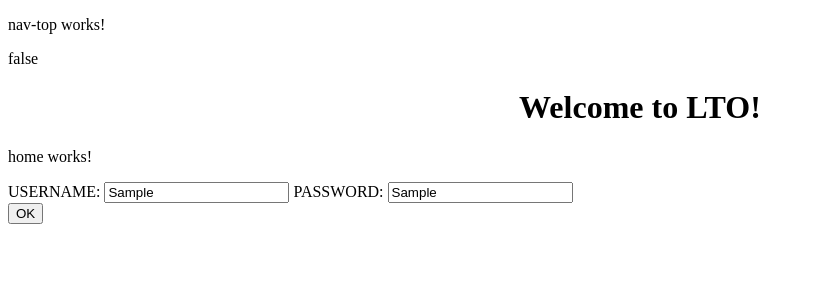
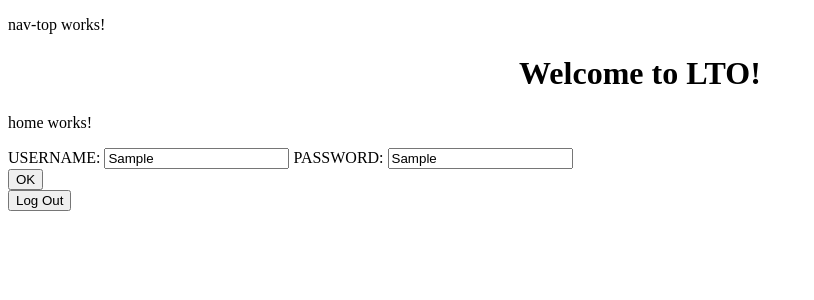
Before and after one commit to Yifan1989/HouseOfCards, an Angular app in the folder LTO/: page / in a window 1280 px wide. Both pictures are taken after typing "Sample", "Sample" into the empty fields and a click on the button "OK". Shown: the top 300 px of the page, without its empty margins (0-814 px from the left). Built offline with nearby package versions, Linux system fonts and the light colour scheme.

Commit message:
service in one component done

```diff
--- a/LTO/src/app/home/home.component.html
+++ b/LTO/src/app/home/home.component.html
@@ -14,4 +14,8 @@
     <div>
         <button (click)="loginClick($event)">OK</button>
     </div>
+
+    <div>
+        <button *ngIf="isUserLogin" (click)="logOutClick($event)">Log Out</button>
+    </div>
 </form>
--- a/LTO/src/app/home/home.component.ts
+++ b/LTO/src/app/home/home.component.ts
@@ -1,6 +1,7 @@
 import { Component, OnInit } from '@angular/core';
 import { FormGroup, FormBuilder, FormControl } from '@angular/forms';
 import { AppSettings } from '../../models/app-settings';
+import { LoginService } from '../../services/login.service';
 
 @Component({
     selector: 'app-home',
@@ -8,18 +9,29 @@ import { AppSettings } from '../../models/app-settings';
     styleUrls: ['./home.component.css']
 })
 export class HomeComponent implements OnInit {
+    private isUserLogin: boolean;
+
     private loginForm = new FormGroup({
         userName: new FormControl(''),
         passWord: new FormControl(''),
     });
     private appSettings = new AppSettings();
 
-    constructor() { }
+    constructor(private logInService: LoginService){
+        this.logInService.logInCheck.subscribe(value => {
+            this.isUserLogin = value;
+        })
+    }
 
     ngOnInit(): void{ }
 
     public loginClick(): void{
         this.appSettings.setCurrentUser(this.loginForm.value.userName);
-        console.log(this.appSettings.getCurrentUser())
+        console.log(this.appSettings.getCurrentUser());
+        this.logInService.logInCheck.next(true);
+    }
+
+    public logOutClick(): void{
+        this.logInService.logInCheck.next(false);
     }
 }
--- a/LTO/src/app/nav-top/nav-top.component.html
+++ b/LTO/src/app/nav-top/nav-top.component.html
@@ -1,5 +1,3 @@
 <p>nav-top works!</p>
 
-<button *ngIf="appSettings.checkCurrentUser" (click)="logOut($event)">Log Out</button>
-
-{{appSettings.checkCurrentUser}}
+<button *ngIf="false" (click)="logOut($event)">Log Out</button>
--- a/LTO/src/app/nav-top/nav-top.component.ts
+++ b/LTO/src/app/nav-top/nav-top.component.ts
@@ -1,5 +1,6 @@
 import { Component, OnInit } from '@angular/core';
 import { AppSettings } from '../../models/app-settings';
+import { LoginService } from '../../services/login.service';
 
 @Component({
     selector: 'app-nav-top',
@@ -8,6 +9,7 @@ import { AppSettings } from '../../models/app-settings';
 })
 export class NavTopComponent implements OnInit {
     private appSettings = new AppSettings();
+
     private userLoggedIn: boolean = true;
 
     constructor() { }
--- a/LTO/src/models/app-settings.ts
+++ b/LTO/src/models/app-settings.ts
@@ -23,7 +23,6 @@ export class AppSettings implements OnInit {
     public setCurrentUser(name: string): void{
         this.currentUserName = name;
         this.checkCurrentUser = true;
-        console.log(this.checkCurrentUser);
     }
 
     public getCheckCurrentUser(): boolean{
--- a/LTO/src/services/login.service.ts
+++ b/LTO/src/services/login.service.ts
@@ -5,5 +5,6 @@ import { BehaviorSubject } from 'rxjs';
     providedIn: 'root'
 })
 export class LoginService {
+    public logInCheck: BehaviorSubject<boolean> = new BehaviorSubject<boolean>(false);
     constructor() {}
 }
```
